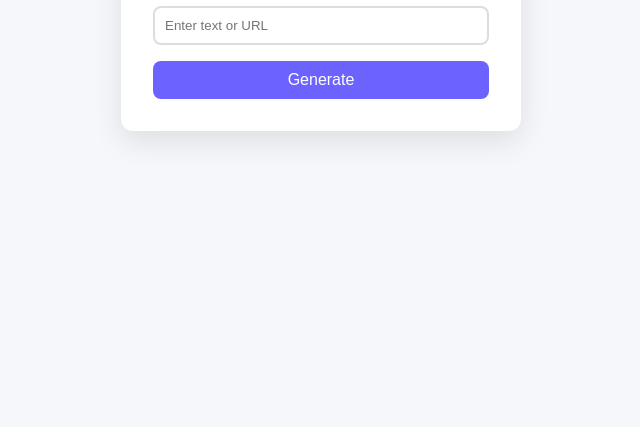
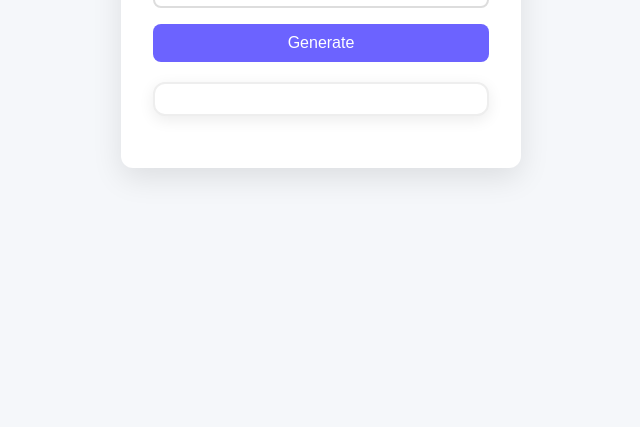
Before and after one commit to janrelle24/QRCode_Generator, a plain HTML site: page index.html in a window 1280 px wide. Shown: the part 373-800 px from the top of the page, without its empty margins (319-959 px from the left). Drawn offline with Linux system fonts and the light colour scheme.

Commit message:
design the #qrCode

```diff
--- a/styles.css
+++ b/styles.css
@@ -50,8 +50,28 @@ button{
 button:hover{
     background: #5848e4;
 }
-#qrcode{
+.container #qrCode{
+    display: flex;
+    align-items: center;
+    justify-content: center;
+}
+#qrCode img, #qrCode canvas{
+    border-radius: 8px;
+}
+#qrCode{
     margin-top: 20px;
+    margin-bottom: 20px;
+    padding: 15px;
+    background: #fff;
+    border: 2px solid #eee;
+    border-radius: 12px;
+    box-shadow: 0 4px 15px rgba(0, 0, 0, 0.08);
+    display: inline-block;
+    transition: all 0.3s ease;
+}
+#qrCode:hover{
+    transform: scale(1.05);
+    box-shadow: 0 6px 20px rgba(0, 0, 0, 0.1);
 }
 #download-btn{
     display: none;
```
